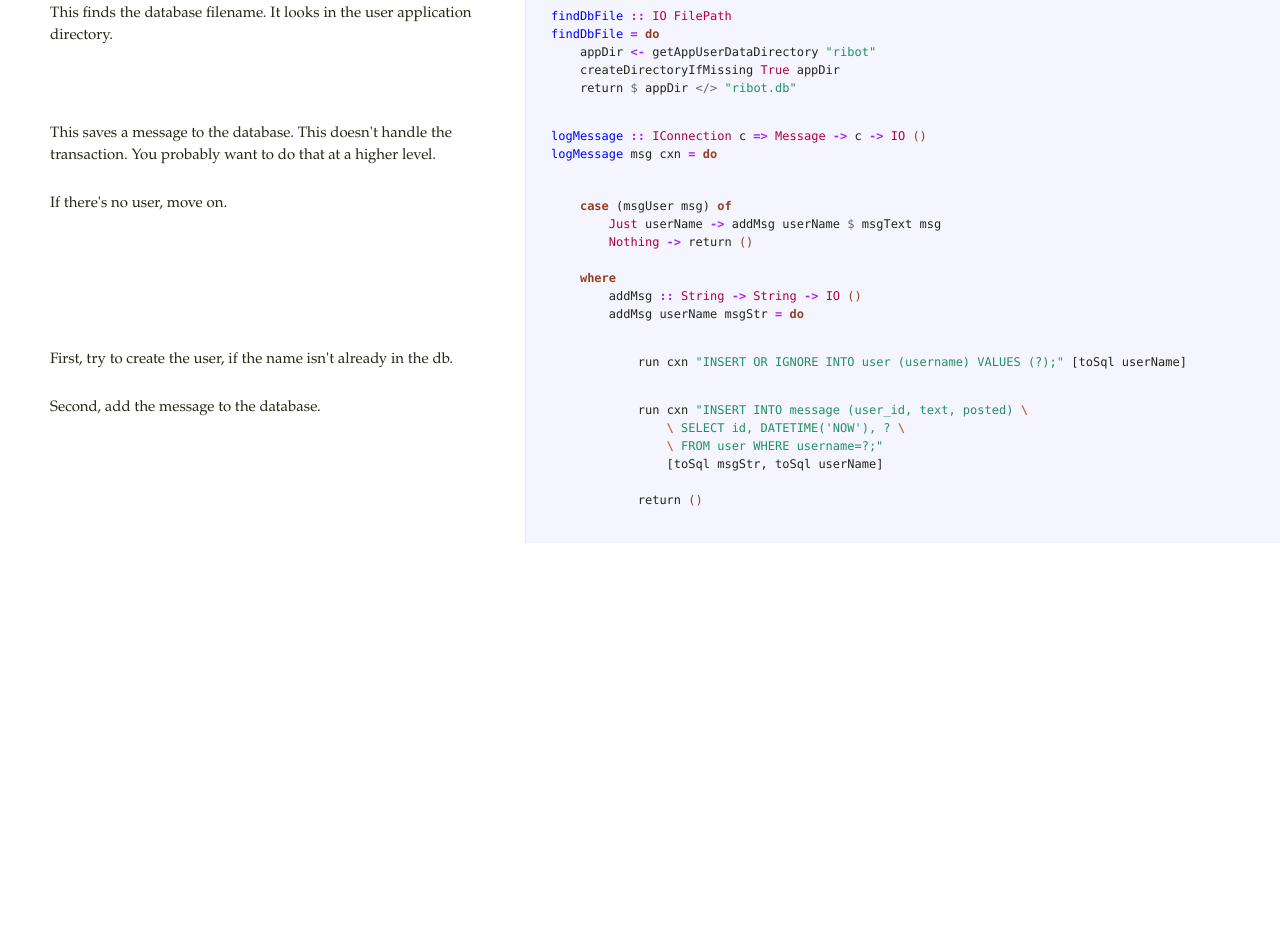
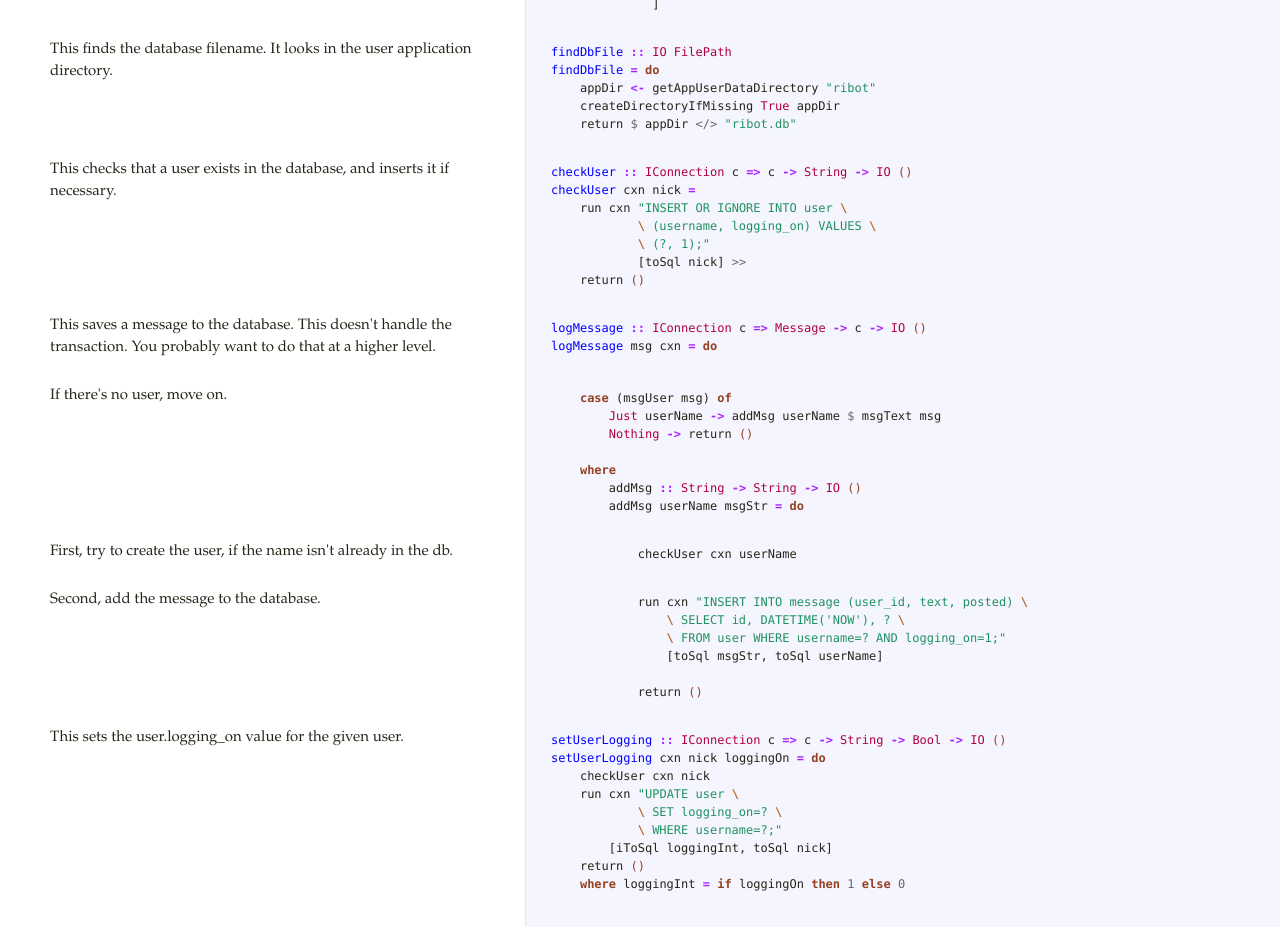
Before and after one commit to erochest/ribot, a plain HTML site: page docs/Db.html in a window 1280 px wide. Shown: the part 1404-2331 px from the top of the page. Before the commit the page ends 1947 px from the top, so only its background shows below. Drawn offline with Linux system fonts and the light colour scheme.

Commit message:
Updated docs.

```diff
--- a/docs/Db.html
+++ b/docs/Db.html
@@ -9,6 +9,7 @@ I expect to run Ribot on.)</p>             </td>             <td class="code">
     <span class="p">,</span> <span class="kt">IConnection</span><span class="p">(</span><span class="o">..</span><span class="p">)</span>
     <span class="p">,</span> <span class="kt">ConnWrapper</span>
     <span class="p">,</span> <span class="nf">logMessage</span>
+    <span class="p">,</span> <span class="nf">setUserLogging</span>
     <span class="p">)</span> <span class="kr">where</span>
 
 <span class="kr">import</span>           <span class="nn">Control.Monad</span> <span class="p">(</span><span class="nf">forM</span><span class="p">,</span> <span class="nf">forM_</span><span class="p">,</span> <span class="nf">mapM</span><span class="p">,</span> <span class="nf">mapM_</span><span class="p">)</span>
@@ -38,7 +39,8 @@ Haskell-fu.)</p>             </td>             <td class="code">               <
         <span class="n">return</span> <span class="n">cxn</span>
     <span class="kr">where</span></pre></div>             </td>           </tr>                               <tr id="section-6">             <td class="docs">               <div class="pilwrap">                 <a class="pilcrow" href="#section-6">&#182;</a>               </div>               <p>Here are the statements, packaged up so run by create.</p>             </td>             <td class="code">               <div class="highlight"><pre>        <span class="n">sql</span> <span class="ow">=</span> <span class="p">[</span> <span class="s">&quot;CREATE TABLE IF NOT EXISTS user ( </span><span class="se">\</span>
 <span class="se">                        \</span><span class="s"> id INTEGER PRIMARY KEY, </span><span class="se">\</span>
-<span class="se">                        \</span><span class="s"> username TEXT </span><span class="se">\</span>
+<span class="se">                        \</span><span class="s"> username TEXT, </span><span class="se">\</span>
+<span class="se">                        \</span><span class="s"> logging_on BOOL </span><span class="se">\</span>
 <span class="se">                        \</span><span class="s"> );&quot;</span>
               <span class="p">,</span> <span class="s">&quot;CREATE TABLE IF NOT EXISTS message ( </span><span class="se">\</span>
 <span class="se">                        \</span><span class="s"> id INTEGER PRIMARY KEY, </span><span class="se">\</span>
@@ -72,19 +74,33 @@ directory.</p>             </td>             <td class="code">               <di
 <span class="nf">findDbFile</span> <span class="ow">=</span> <span class="kr">do</span>
     <span class="n">appDir</span> <span class="ow">&lt;-</span> <span class="n">getAppUserDataDirectory</span> <span class="s">&quot;ribot&quot;</span>
     <span class="n">createDirectoryIfMissing</span> <span class="kt">True</span> <span class="n">appDir</span>
-    <span class="n">return</span> <span class="o">$</span> <span class="n">appDir</span> <span class="o">&lt;/&gt;</span> <span class="s">&quot;ribot.db&quot;</span></pre></div>             </td>           </tr>                               <tr id="section-8">             <td class="docs">               <div class="pilwrap">                 <a class="pilcrow" href="#section-8">&#182;</a>               </div>               <p>This saves a message to the database. This doesn't handle the transaction.
+    <span class="n">return</span> <span class="o">$</span> <span class="n">appDir</span> <span class="o">&lt;/&gt;</span> <span class="s">&quot;ribot.db&quot;</span></pre></div>             </td>           </tr>                               <tr id="section-8">             <td class="docs">               <div class="pilwrap">                 <a class="pilcrow" href="#section-8">&#182;</a>               </div>               <p>This checks that a user exists in the database, and inserts it if necessary.</p>             </td>             <td class="code">               <div class="highlight"><pre><span class="nf">checkUser</span> <span class="ow">::</span> <span class="kt">IConnection</span> <span class="n">c</span> <span class="ow">=&gt;</span> <span class="n">c</span> <span class="ow">-&gt;</span> <span class="kt">String</span> <span class="ow">-&gt;</span> <span class="kt">IO</span> <span class="nb">()</span>
+<span class="nf">checkUser</span> <span class="n">cxn</span> <span class="n">nick</span> <span class="ow">=</span>
+    <span class="n">run</span> <span class="n">cxn</span> <span class="s">&quot;INSERT OR IGNORE INTO user </span><span class="se">\</span>
+<span class="se">            \</span><span class="s"> (username, logging_on) VALUES </span><span class="se">\</span>
+<span class="se">            \</span><span class="s"> (?, 1);&quot;</span>
+            <span class="p">[</span><span class="n">toSql</span> <span class="n">nick</span><span class="p">]</span> <span class="o">&gt;&gt;</span>
+    <span class="n">return</span> <span class="nb">()</span></pre></div>             </td>           </tr>                               <tr id="section-9">             <td class="docs">               <div class="pilwrap">                 <a class="pilcrow" href="#section-9">&#182;</a>               </div>               <p>This saves a message to the database. This doesn't handle the transaction.
 You probably want to do that at a higher level.</p>             </td>             <td class="code">               <div class="highlight"><pre><span class="nf">logMessage</span> <span class="ow">::</span> <span class="kt">IConnection</span> <span class="n">c</span> <span class="ow">=&gt;</span> <span class="kt">Message</span> <span class="ow">-&gt;</span> <span class="n">c</span> <span class="ow">-&gt;</span> <span class="kt">IO</span> <span class="nb">()</span>
-<span class="nf">logMessage</span> <span class="n">msg</span> <span class="n">cxn</span> <span class="ow">=</span> <span class="kr">do</span></pre></div>             </td>           </tr>                               <tr id="section-9">             <td class="docs">               <div class="pilwrap">                 <a class="pilcrow" href="#section-9">&#182;</a>               </div>               <p>If there's no user, move on.</p>             </td>             <td class="code">               <div class="highlight"><pre>    <span class="kr">case</span> <span class="p">(</span><span class="n">msgUser</span> <span class="n">msg</span><span class="p">)</span> <span class="kr">of</span>
+<span class="nf">logMessage</span> <span class="n">msg</span> <span class="n">cxn</span> <span class="ow">=</span> <span class="kr">do</span></pre></div>             </td>           </tr>                               <tr id="section-10">             <td class="docs">               <div class="pilwrap">                 <a class="pilcrow" href="#section-10">&#182;</a>               </div>               <p>If there's no user, move on.</p>             </td>             <td class="code">               <div class="highlight"><pre>    <span class="kr">case</span> <span class="p">(</span><span class="n">msgUser</span> <span class="n">msg</span><span class="p">)</span> <span class="kr">of</span>
         <span class="kt">Just</span> <span class="n">userName</span> <span class="ow">-&gt;</span> <span class="n">addMsg</span> <span class="n">userName</span> <span class="o">$</span> <span class="n">msgText</span> <span class="n">msg</span>
         <span class="kt">Nothing</span> <span class="ow">-&gt;</span> <span class="n">return</span> <span class="nb">()</span>
 
     <span class="kr">where</span>
         <span class="n">addMsg</span> <span class="ow">::</span> <span class="kt">String</span> <span class="ow">-&gt;</span> <span class="kt">String</span> <span class="ow">-&gt;</span> <span class="kt">IO</span> <span class="nb">()</span>
-        <span class="n">addMsg</span> <span class="n">userName</span> <span class="n">msgStr</span> <span class="ow">=</span> <span class="kr">do</span></pre></div>             </td>           </tr>                               <tr id="section-10">             <td class="docs">               <div class="pilwrap">                 <a class="pilcrow" href="#section-10">&#182;</a>               </div>               <p>First, try to create the user, if the name isn't already in the db.</p>             </td>             <td class="code">               <div class="highlight"><pre>            <span class="n">run</span> <span class="n">cxn</span> <span class="s">&quot;INSERT OR IGNORE INTO user (username) VALUES (?);&quot;</span> <span class="p">[</span><span class="n">toSql</span> <span class="n">userName</span><span class="p">]</span></pre></div>             </td>           </tr>                               <tr id="section-11">             <td class="docs">               <div class="pilwrap">                 <a class="pilcrow" href="#section-11">&#182;</a>               </div>               <p>Second, add the message to the database.</p>             </td>             <td class="code">               <div class="highlight"><pre>            <span class="n">run</span> <span class="n">cxn</span> <span class="s">&quot;INSERT INTO message (user_id, text, posted) </span><span class="se">\</span>
+        <span class="n">addMsg</span> <span class="n">userName</span> <span class="n">msgStr</span> <span class="ow">=</span> <span class="kr">do</span></pre></div>             </td>           </tr>                               <tr id="section-11">             <td class="docs">               <div class="pilwrap">                 <a class="pilcrow" href="#section-11">&#182;</a>               </div>               <p>First, try to create the user, if the name isn't already in the db.</p>             </td>             <td class="code">               <div class="highlight"><pre>            <span class="n">checkUser</span> <span class="n">cxn</span> <span class="n">userName</span></pre></div>             </td>           </tr>                               <tr id="section-12">             <td class="docs">               <div class="pilwrap">                 <a class="pilcrow" href="#section-12">&#182;</a>               </div>               <p>Second, add the message to the database.</p>             </td>             <td class="code">               <div class="highlight"><pre>            <span class="n">run</span> <span class="n">cxn</span> <span class="s">&quot;INSERT INTO message (user_id, text, posted) </span><span class="se">\</span>
 <span class="se">                \</span><span class="s"> SELECT id, DATETIME(&#39;NOW&#39;), ? </span><span class="se">\</span>
-<span class="se">                \</span><span class="s"> FROM user WHERE username=?;&quot;</span>
+<span class="se">                \</span><span class="s"> FROM user WHERE username=? AND logging_on=1;&quot;</span>
                 <span class="p">[</span><span class="n">toSql</span> <span class="n">msgStr</span><span class="p">,</span> <span class="n">toSql</span> <span class="n">userName</span><span class="p">]</span>
 
-            <span class="n">return</span> <span class="nb">()</span>
+            <span class="n">return</span> <span class="nb">()</span></pre></div>             </td>           </tr>                               <tr id="section-13">             <td class="docs">               <div class="pilwrap">                 <a class="pilcrow" href="#section-13">&#182;</a>               </div>               <p>This sets the user.logging_on value for the given user.</p>             </td>             <td class="code">               <div class="highlight"><pre><span class="nf">setUserLogging</span> <span class="ow">::</span> <span class="kt">IConnection</span> <span class="n">c</span> <span class="ow">=&gt;</span> <span class="n">c</span> <span class="ow">-&gt;</span> <span class="kt">String</span> <span class="ow">-&gt;</span> <span class="kt">Bool</span> <span class="ow">-&gt;</span> <span class="kt">IO</span> <span class="nb">()</span>
+<span class="nf">setUserLogging</span> <span class="n">cxn</span> <span class="n">nick</span> <span class="n">loggingOn</span> <span class="ow">=</span> <span class="kr">do</span>
+    <span class="n">checkUser</span> <span class="n">cxn</span> <span class="n">nick</span>
+    <span class="n">run</span> <span class="n">cxn</span> <span class="s">&quot;UPDATE user </span><span class="se">\</span>
+<span class="se">            \</span><span class="s"> SET logging_on=? </span><span class="se">\</span>
+<span class="se">            \</span><span class="s"> WHERE username=?;&quot;</span>
+        <span class="p">[</span><span class="n">iToSql</span> <span class="n">loggingInt</span><span class="p">,</span> <span class="n">toSql</span> <span class="n">nick</span><span class="p">]</span>
+    <span class="n">return</span> <span class="nb">()</span>
+    <span class="kr">where</span> <span class="n">loggingInt</span> <span class="ow">=</span> <span class="kr">if</span> <span class="n">loggingOn</span> <span class="kr">then</span> <span class="mi">1</span> <span class="kr">else</span> <span class="mi">0</span>
 
 </pre></div>             </td>           </tr>                </tbody>     </table>   </div> </body> </html>
```
Also changed, not shown: docs/Core.html (+18 -4 lines).
